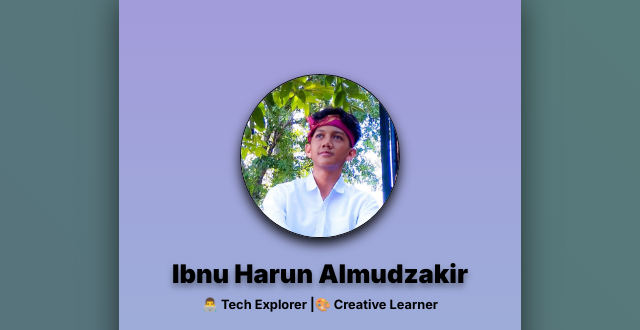
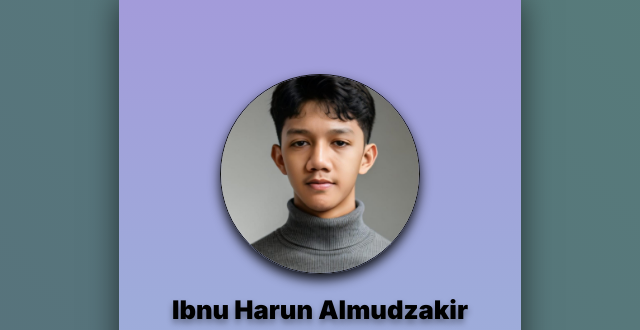
Before and after one commit to iHaoren/Linktree_V2, a plain HTML site: page index.html in a window 1280 px wide. Shown: the top 330 px of the page, without its empty margins (320-960 px from the left). Drawn offline with Linux system fonts and the light colour scheme.

Commit message:
upgrade fitur

```diff
--- a/css/style.css
+++ b/css/style.css
@@ -40,8 +40,9 @@ body {
 }
 
 .profile img {
-  width: 10rem;
-  height: auto;
+  width: 200px;
+  height: 200px;
+  object-fit: cover;
   border-radius: 50%;
   border: 1px solid #111;
   box-shadow: 0px 6px 12px rgba(0, 0, 0, 0.9);
--- a/index.html
+++ b/index.html
@@ -20,7 +20,7 @@
     <!-- profile -->
     <div class="wrapper">
       <div class="profile">
-        <img src="./img/foto profil.png" alt="Photo Profile" />
+        <img src="./img/Photo profil keren.png" alt="Photo Profile" />
         <h1 class="nickname">Ibnu Harun Almudzakir</h1>
         <p class="bio">👨‍💻 Tech Explorer |🎨 Creative Learner</p>
       </div>
```
Also changed, not shown: img/Photo profil keren.png (added), img/foto profil.png (deleted), img/previe_ linktree.png (added), 1 other file.
